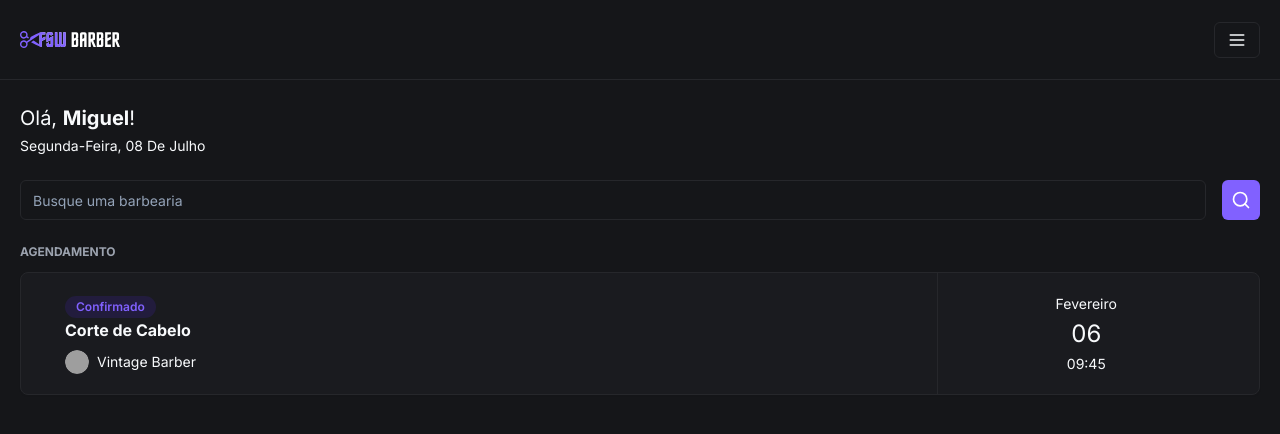
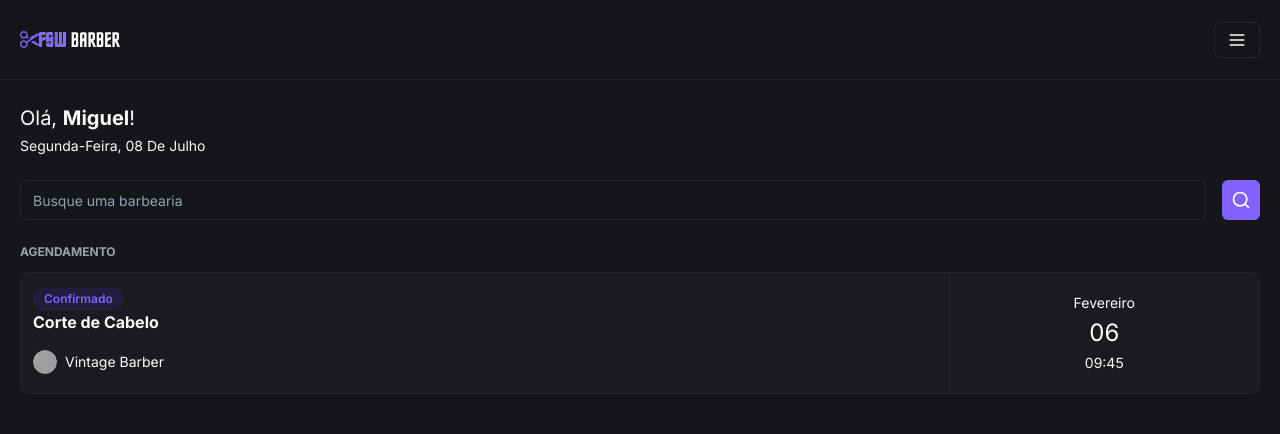
Before and after one commit to MatheusAltrao/FSW-barber, a Next.js app: page / in a window 1280 px wide. Shown: the top 434 px of the page. Built offline with nearby package versions, Linux system fonts and the light colour scheme; grey boxes are pictures that could not be loaded.

Commit message:
:lipstick: style(components/ui): Adjust `BookingItem` padding and spacing for better UI consistency

```diff
--- a/src/components/ui/booking-item.tsx
+++ b/src/components/ui/booking-item.tsx
@@ -5,13 +5,13 @@ import { Card, CardContent } from './card';
 const BookingItem = () => {
   return (
     <Card>
-      <CardContent className="grid py-0  grid-cols-4">
-        <div className="col-span-3 p-5 border-r ">
+      <CardContent className="grid p-0 grid-cols-4">
+        <div className="col-span-3 p-3 border-r ">
           <div>
             <Badge className="bg-[#221C3D] text-primary hover:bg-[#221C3D] ">Confirmado</Badge>
           </div>
 
-          <div className="space-y-2">
+          <div className="space-y-4">
             <h3 className="font-bold ">Corte de Cabelo</h3>
             <div className="flex items-center gap-2">
               <Avatar className="h-6 w-6">
```
